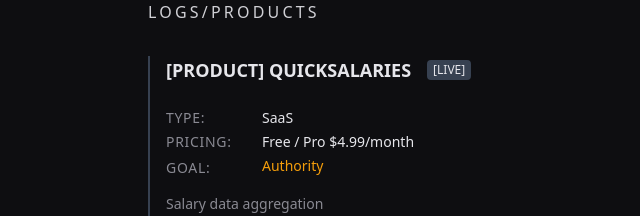
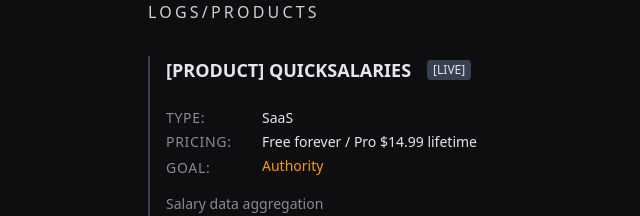
Before and after one commit to smngvlkz/Portfolio_V2, a Next.js app: page / in a window 1280 px wide. Shown: the part 780-996 px from the top of the page, without its empty margins (92-732 px from the left). Built offline with nearby package versions, Linux system fonts and the light colour scheme.

Commit message:
Updated pricing details for Quicksalaries in ProductLog and products library to reflect new pricing structure.

```diff
--- a/src/app/components/ProductLog.tsx
+++ b/src/app/components/ProductLog.tsx
@@ -24,7 +24,7 @@
         name: "QUICKSALARIES",
         status: "[LIVE]",
         type: "SaaS",
-        pricing: "Free / Pro $4.99/month",
+        pricing: "Free forever / Pro $14.99 lifetime",
         goal: "Authority",
         description: "Salary data aggregation\nTransparent market insights",
         link: "quicksalaries.com",
--- a/src/lib/products.ts
+++ b/src/lib/products.ts
@@ -23,7 +23,7 @@
         slug: "quicksalaries",
         status: "LIVE",
         type: "SaaS",
-        pricing: "Free / Pro $4.99/month",
+        pricing: "Free forever / Pro $14.99 lifetime",
         goal: "Authority",
         description: "Salary data aggregation. Transparent market insights.",
         link: "quicksalaries.com",
```
